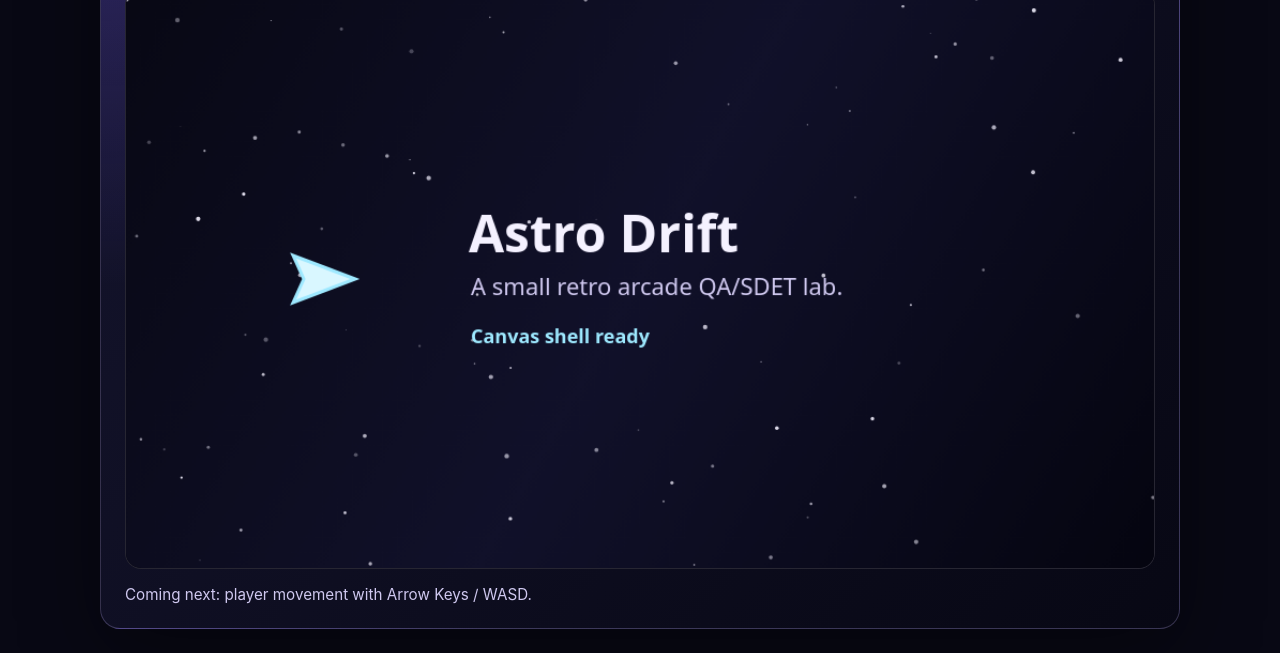
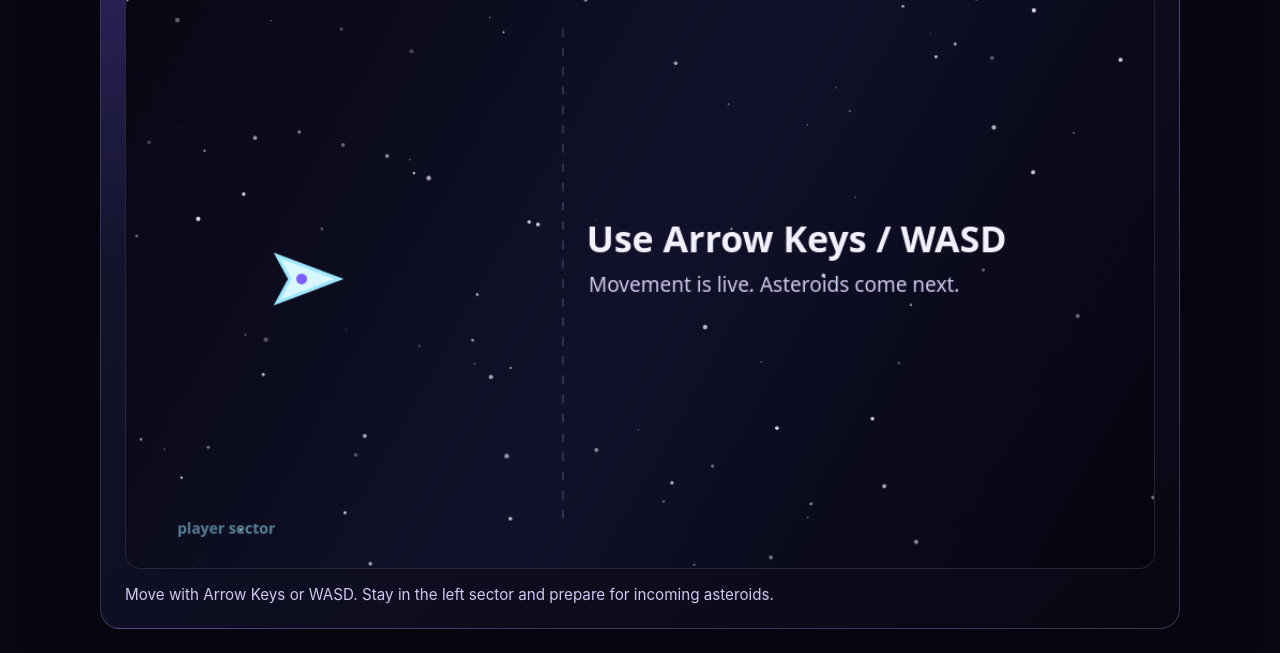
Before and after one commit to janmrow/astro-drift, a website built with Vite: page index.html in a window 1280 px wide. Shown: the part 162-815 px from the top of the page. Built offline with nearby package versions, Linux system fonts and the light colour scheme.

Commit message:
Add player movement (#2)

```diff
--- a/index.html
+++ b/index.html
@@ -26,7 +26,7 @@
         ></canvas>
 
         <p class="controls-hint">
-          Coming next: player movement with Arrow Keys / WASD.
+          Move with Arrow Keys or WASD. Stay in the left sector and prepare for incoming asteroids.
         </p>
       </section>
     </main>
--- a/src/main.ts
+++ b/src/main.ts
@@ -2,6 +2,8 @@ import "./style.css";
 
 const GAME_WIDTH = 960;
 const GAME_HEIGHT = 540;
+const PLAYER_SPEED = 280;
+const PLAYER_AREA_MAX_X = GAME_WIDTH * 0.4;
 
 type Star = {
   x: number;
@@ -10,21 +12,56 @@ type Star = {
   alpha: number;
 };
 
+type Player = {
+  x: number;
+  y: number;
+  width: number;
+  height: number;
+};
+
+type InputState = {
+  up: boolean;
+  down: boolean;
+  left: boolean;
+  right: boolean;
+};
+
 const canvas = document.querySelector<HTMLCanvasElement>("#game-canvas");
 
 if (!canvas) {
   throw new Error("Game canvas was not found.");
 }
 
-const context = canvas.getContext("2d");
+const context = canvas.getContext("2d") as CanvasRenderingContext2D;
 
 if (!context) {
   throw new Error("Canvas 2D context is not available.");
 }
 
 const stars = createStars(90);
+const input = createInputState();
+const player: Player = {
+  x: 170,
+  y: GAME_HEIGHT / 2,
+  width: 58,
+  height: 44,
+};
 
-renderStartScreen(context, stars);
+let previousFrameTime = performance.now();
+
+setupKeyboardControls(input);
+requestAnimationFrame(runGameLoop);
+
+function runGameLoop(currentFrameTime: number): void {
+  const deltaTime = Math.min((currentFrameTime - previousFrameTime) / 1000, 0.033);
+
+  previousFrameTime = currentFrameTime;
+
+  updatePlayer(player, input, deltaTime);
+  renderFrame(context, stars, player);
+
+  requestAnimationFrame(runGameLoop);
+}
 
 function createStars(count: number): Star[] {
   return Array.from({ length: count }, () => ({
@@ -35,11 +72,99 @@ function createStars(count: number): Star[] {
   }));
 }
 
-function renderStartScreen(ctx: CanvasRenderingContext2D, starField: Star[]): void {
+function createInputState(): InputState {
+  return {
+    up: false,
+    down: false,
+    left: false,
+    right: false,
+  };
+}
+
+function setupKeyboardControls(currentInput: InputState): void {
+  window.addEventListener("keydown", (event) => {
+    updateInputFromKey(event.key, true, currentInput);
+
+    if (isMovementKey(event.key)) {
+      event.preventDefault();
+    }
+  });
+
+  window.addEventListener("keyup", (event) => {
+    updateInputFromKey(event.key, false, currentInput);
+
+    if (isMovementKey(event.key)) {
+      event.preventDefault();
+    }
+  });
+}
+
+function updateInputFromKey(key: string, isPressed: boolean, currentInput: InputState): void {
+  switch (key.toLowerCase()) {
+    case "arrowup":
+    case "w":
+      currentInput.up = isPressed;
+      break;
+    case "arrowdown":
+    case "s":
+      currentInput.down = isPressed;
+      break;
+    case "arrowleft":
+    case "a":
+      currentInput.left = isPressed;
+      break;
+    case "arrowright":
+    case "d":
+      currentInput.right = isPressed;
+      break;
+  }
+}
+
+function isMovementKey(key: string): boolean {
+  return ["arrowup", "arrowdown", "arrowleft", "arrowright", "w", "a", "s", "d"].includes(
+    key.toLowerCase(),
+  );
+}
+
+function updatePlayer(currentPlayer: Player, currentInput: InputState, deltaTime: number): void {
+  const directionX = Number(currentInput.right) - Number(currentInput.left);
+  const directionY = Number(currentInput.down) - Number(currentInput.up);
+  const directionLength = Math.hypot(directionX, directionY);
+
+  if (directionLength === 0) {
+    return;
+  }
+
+  const normalizedX = directionX / directionLength;
+  const normalizedY = directionY / directionLength;
+
+  currentPlayer.x = clamp(
+    currentPlayer.x + normalizedX * PLAYER_SPEED * deltaTime,
+    currentPlayer.width / 2 + 12,
+    PLAYER_AREA_MAX_X,
+  );
+
+  currentPlayer.y = clamp(
+    currentPlayer.y + normalizedY * PLAYER_SPEED * deltaTime,
+    currentPlayer.height / 2 + 12,
+    GAME_HEIGHT - currentPlayer.height / 2 - 12,
+  );
+}
+
+function clamp(value: number, min: number, max: number): number {
+  return Math.min(Math.max(value, min), max);
+}
+
+function renderFrame(
+  ctx: CanvasRenderingContext2D,
+  starField: Star[],
+  currentPlayer: Player,
+): void {
   drawBackground(ctx);
   drawStars(ctx, starField);
-  drawPreviewShip(ctx);
+  drawPlayer(ctx, currentPlayer);
   drawStartText(ctx);
+  drawPlayerAreaGuide(ctx);
 }
 
 function drawBackground(ctx: CanvasRenderingContext2D): void {
@@ -62,15 +187,16 @@ function drawStars(ctx: CanvasRenderingContext2D, starField: Star[]): void {
   }
 }
 
-function drawPreviewShip(ctx: CanvasRenderingContext2D): void {
-  const shipX = 180;
-  const shipY = GAME_HEIGHT / 2;
+function drawPlayer(ctx: CanvasRenderingContext2D, currentPlayer: Player): void {
+  const noseX = currentPlayer.x + currentPlayer.width / 2;
+  const tailX = currentPlayer.x - currentPlayer.width / 2;
+  const centerY = currentPlayer.y;
 
   ctx.beginPath();
-  ctx.moveTo(shipX + 34, shipY);
-  ctx.lineTo(shipX - 24, shipY - 22);
-  ctx.lineTo(shipX - 14, shipY);
-  ctx.lineTo(shipX - 24, shipY + 22);
+  ctx.moveTo(noseX, centerY);
+  ctx.lineTo(tailX, centerY - currentPlayer.height / 2);
+  ctx.lineTo(tailX + 12, centerY);
+  ctx.lineTo(tailX, centerY + currentPlayer.height / 2);
   ctx.closePath();
 
   ctx.fillStyle = "#d9f7ff";
@@ -79,18 +205,34 @@ function drawPreviewShip(ctx: CanvasRenderingContext2D): void {
   ctx.strokeStyle = "#9ee9ff";
   ctx.lineWidth = 3;
   ctx.stroke();
+
+  ctx.beginPath();
+  ctx.fillStyle = "#7a5cff";
+  ctx.arc(currentPlayer.x - 6, centerY, 5, 0, Math.PI * 2);
+  ctx.fill();
 }
 
 function drawStartText(ctx: CanvasRenderingContext2D): void {
   ctx.fillStyle = "#f4f1ff";
-  ctx.font = "700 48px system-ui, sans-serif";
-  ctx.fillText("Astro Drift", 320, 245);
+  ctx.font = "700 34px system-ui, sans-serif";
+  ctx.fillText("Use Arrow Keys / WASD", 430, 245);
 
   ctx.fillStyle = "#cfc8ef";
-  ctx.font = "400 22px system-ui, sans-serif";
-  ctx.fillText("A small retro arcade QA/SDET lab.", 322, 285);
+  ctx.font = "400 19px system-ui, sans-serif";
+  ctx.fillText("Movement is live. Asteroids come next.", 432, 282);
+}
 
-  ctx.fillStyle = "#9ee9ff";
-  ctx.font = "700 18px system-ui, sans-serif";
-  ctx.fillText("Canvas shell ready", 322, 330);
+function drawPlayerAreaGuide(ctx: CanvasRenderingContext2D): void {
+  ctx.strokeStyle = "rgba(158, 233, 255, 0.16)";
+  ctx.lineWidth = 2;
+  ctx.setLineDash([8, 10]);
+  ctx.beginPath();
+  ctx.moveTo(PLAYER_AREA_MAX_X + 24, 36);
+  ctx.lineTo(PLAYER_AREA_MAX_X + 24, GAME_HEIGHT - 36);
+  ctx.stroke();
+  ctx.setLineDash([]);
+
+  ctx.fillStyle = "rgba(158, 233, 255, 0.52)";
+  ctx.font = "600 14px system-ui, sans-serif";
+  ctx.fillText("player sector", 48, GAME_HEIGHT - 32);
 }
```
